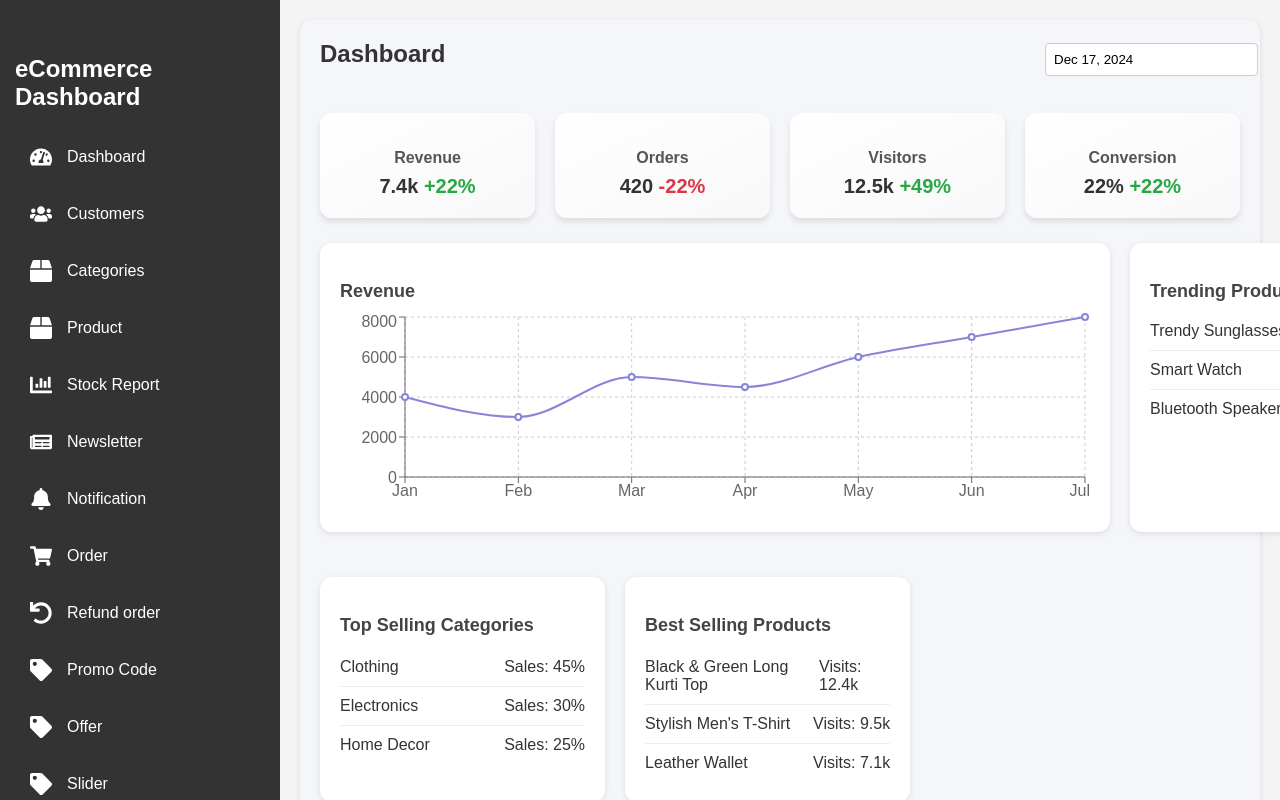
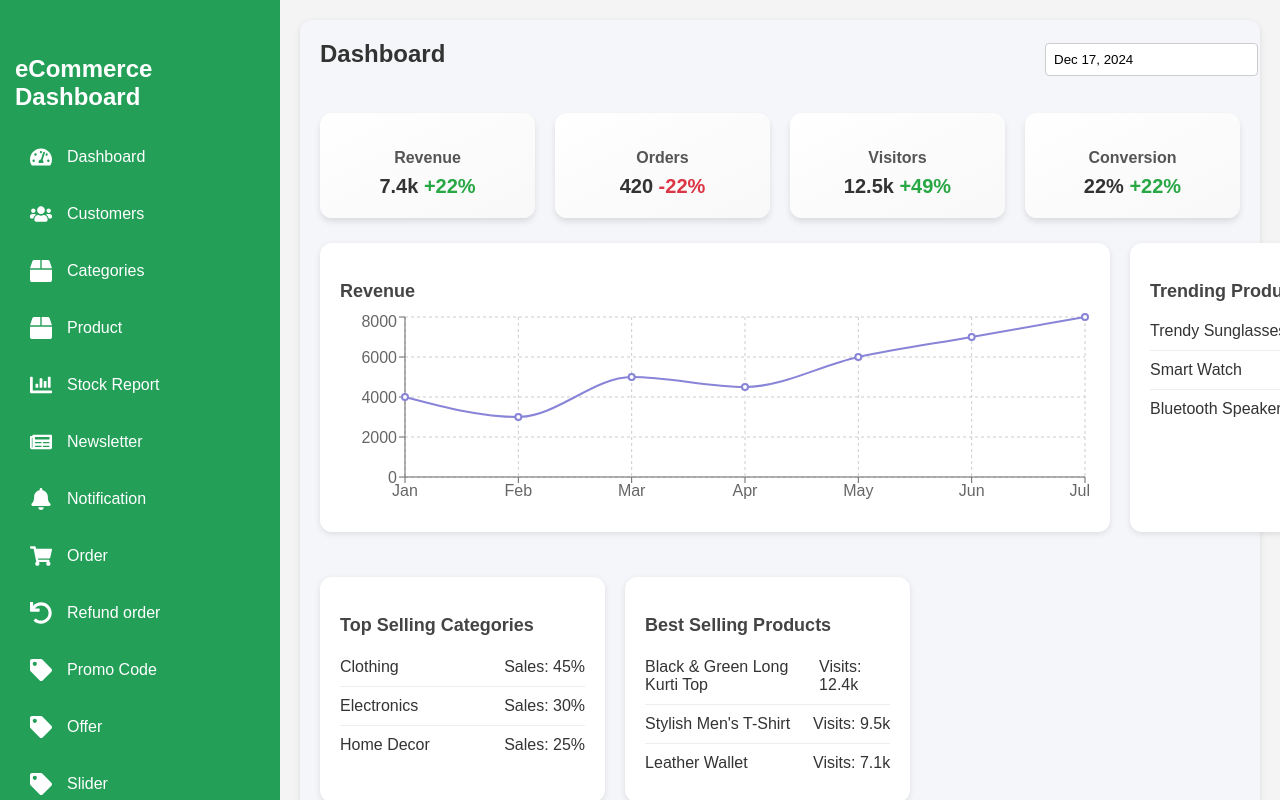
Before and after one commit to Rahulkannoujia123/admin-panel-ecommerce, a React (Create React App) app: page /dashboard in a window 1280 px wide. Built offline with nearby package versions, Linux system fonts and the light colour scheme.

Commit message:
slider module completed

```diff
--- a/src/App.css
+++ b/src/App.css
@@ -14,7 +14,7 @@
 }
 
 .App-header {
-  background-color: #282c34;
+  background-color: #ee2b70;
   min-height: 100vh;
   display: flex;
   flex-direction: column;
--- a/src/components/sidebar/sidebar.css
+++ b/src/components/sidebar/sidebar.css
@@ -9,7 +9,7 @@
 /* Sidebar styling */
 .sidebar {
   flex: 0 0 280px; /* Fixed width */
-  background-color: #333;
+  background-color:rgb(35 159 88);;
   color: white;
   padding: 15px; /* Reduced padding for compactness */
   height: 100vh; /* Full viewport height */
```
